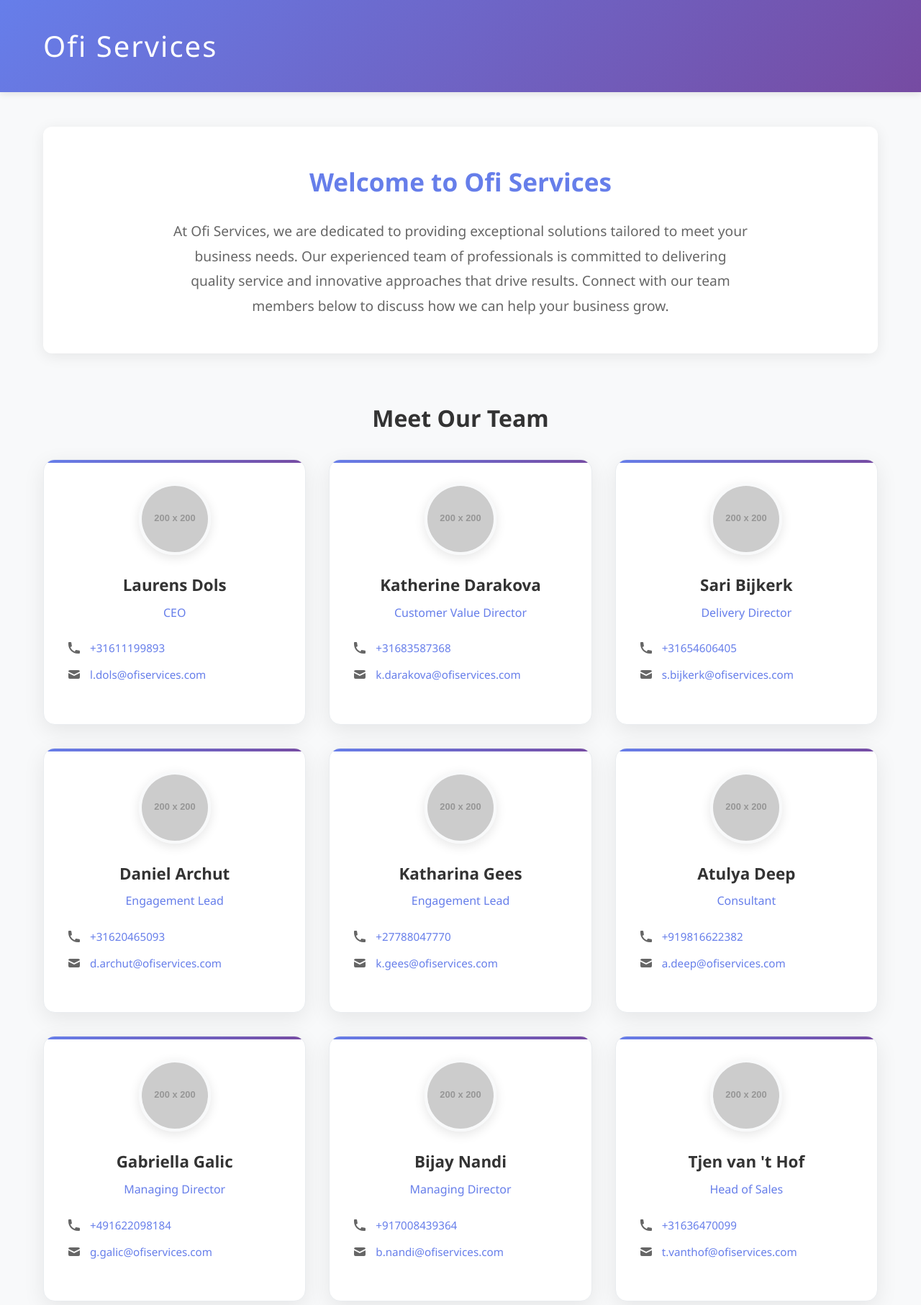
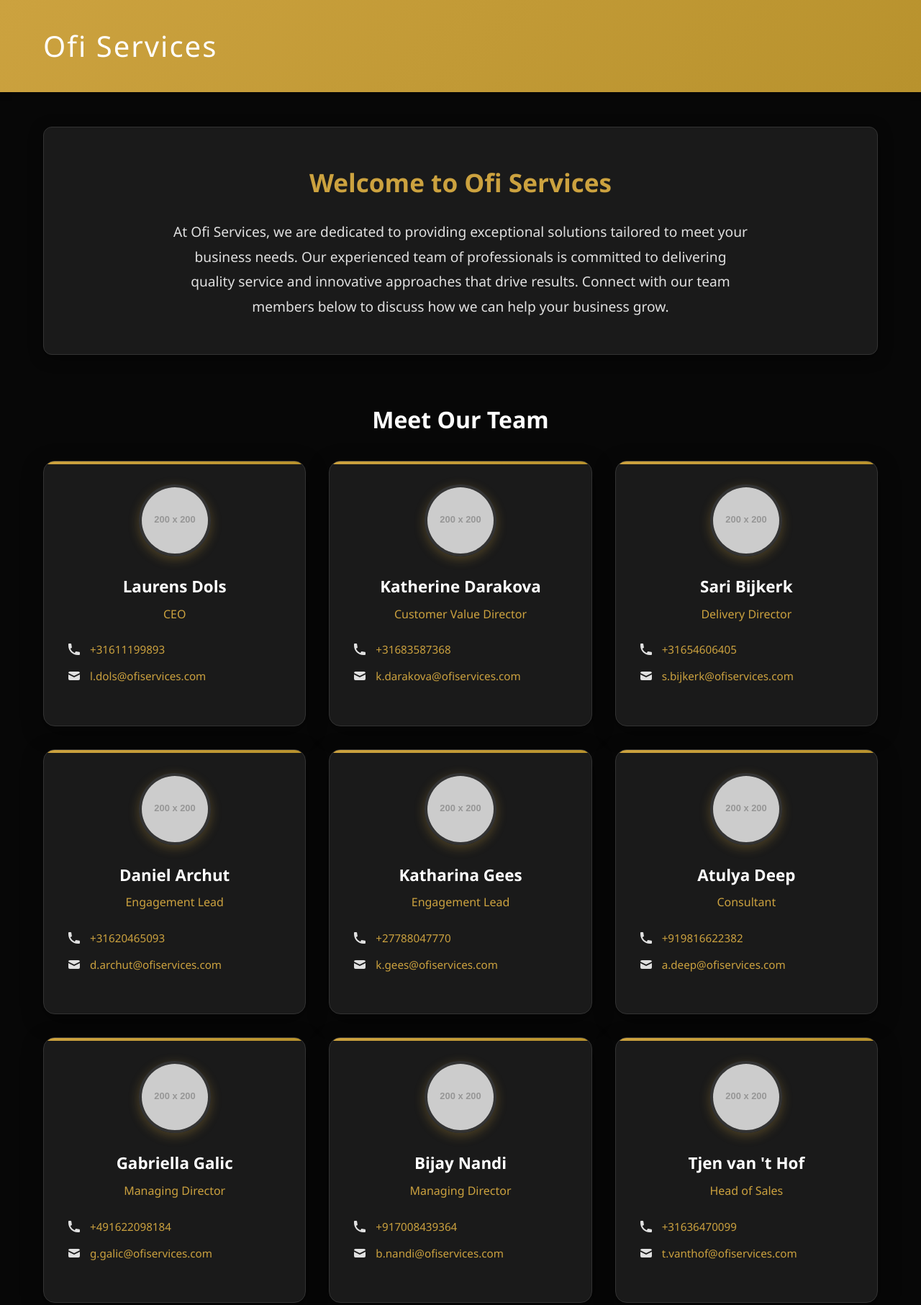
Before and after one commit to Ofi-Services/celosphere-atendees-site, a plain HTML site: page site/index.html in a window 1280 px wide. Shown: the top 1813 px of the page at 72% size. Drawn offline with Linux system fonts and the light colour scheme; placeholder pictures from the web are drawn by us.

Commit message:
Update asset documentation and improve image handling for Ofi Services website

```diff
--- a/site/index.html
+++ b/site/index.html
@@ -11,7 +11,7 @@
         <div class="container">
             <div class="logo-section">
                 <!-- Logo will be added here when provided -->
-                <img src="assets/ofi-logo.png" alt="Ofi Services" class="logo" id="ofi-logo">
+                <img src="assets/images/logos/ofi-logo.png" alt="Ofi Services" class="logo" id="ofi-logo">
                 <h1 class="company-name">Ofi Services</h1>
             </div>
         </div>
--- a/site/script.js
+++ b/site/script.js
@@ -6,7 +6,7 @@ const attendeesData = [
         jobTitle: "CEO",
         phone: "+31611199893",
         email: "l.dols@ofiservices.com",
-        profilePhoto: "https://via.placeholder.com/200x200/667eea/white?text=LD"
+        profilePhoto: "https://via.placeholder.com/200x200/cca23f/070707?text=LD"
     },
     {
         id: 2,
@@ -14,7 +14,7 @@ const attendeesData = [
         jobTitle: "Customer Value Director",
         phone: "+31683587368",
         email: "k.darakova@ofiservices.com",
-        profilePhoto: "https://via.placeholder.com/200x200/764ba2/white?text=KD"
+        profilePhoto: "https://via.placeholder.com/200x200/b8922d/070707?text=KD"
     },
     {
         id: 3,
@@ -22,7 +22,7 @@ const attendeesData = [
         jobTitle: "Delivery Director",
         phone: "+31654606405",
         email: "s.bijkerk@ofiservices.com",
-        profilePhoto: "https://via.placeholder.com/200x200/667eea/white?text=SB"
+        profilePhoto: "https://via.placeholder.com/200x200/cca23f/070707?text=SB"
     },
     {
         id: 4,
@@ -30,7 +30,7 @@ const attendeesData = [
         jobTitle: "Engagement Lead",
         phone: "+31620465093",
         email: "d.archut@ofiservices.com",
-        profilePhoto: "https://via.placeholder.com/200x200/764ba2/white?text=DA"
+        profilePhoto: "https://via.placeholder.com/200x200/b8922d/070707?text=DA"
     },
     {
         id: 5,
@@ -38,7 +38,7 @@ const attendeesData = [
         jobTitle: "Engagement Lead",
         phone: "+27788047770",
         email: "k.gees@ofiservices.com",
-        profilePhoto: "https://via.placeholder.com/200x200/667eea/white?text=KG"
+        profilePhoto: "https://via.placeholder.com/200x200/cca23f/070707?text=KG"
     },
     {
         id: 6,
@@ -46,7 +46,7 @@ const attendeesData = [
         jobTitle: "Consultant",
         phone: "+919816622382",
         email: "a.deep@ofiservices.com",
-        profilePhoto: "https://via.placeholder.com/200x200/764ba2/white?text=AD"
+        profilePhoto: "https://via.placeholder.com/200x200/b8922d/070707?text=AD"
     },
     {
         id: 7,
@@ -54,7 +54,7 @@ const attendeesData = [
         jobTitle: "Managing Director",
         phone: "+491622098184",
         email: "g.galic@ofiservices.com",
-        profilePhoto: "https://via.placeholder.com/200x200/667eea/white?text=GG"
+        profilePhoto: "https://via.placeholder.com/200x200/cca23f/070707?text=GG"
     },
     {
         id: 8,
@@ -62,7 +62,7 @@ const attendeesData = [
         jobTitle: "Managing Director",
         phone: "+917008439364",
         email: "b.nandi@ofiservices.com",
-        profilePhoto: "https://via.placeholder.com/200x200/764ba2/white?text=BN"
+        profilePhoto: "https://via.placeholder.com/200x200/b8922d/070707?text=BN"
     },
     {
         id: 9,
@@ -70,7 +70,7 @@ const attendeesData = [
         jobTitle: "Head of Sales",
         phone: "+31636470099",
         email: "t.vanthof@ofiservices.com",
-        profilePhoto: "https://via.placeholder.com/200x200/667eea/white?text=TH"
+        profilePhoto: "https://via.placeholder.com/200x200/cca23f/070707?text=TH"
     },
     {
         id: 10,
@@ -78,7 +78,7 @@ const attendeesData = [
         jobTitle: "Head of Delivery",
         phone: "+31612954847",
         email: "j.rook@ofiservices.com",
-        profilePhoto: "https://via.placeholder.com/200x200/764ba2/white?text=JR"
+        profilePhoto: "https://via.placeholder.com/200x200/b8922d/070707?text=JR"
     },
     {
         id: 11,
@@ -86,7 +86,7 @@ const attendeesData = [
         jobTitle: "Head of Delivery LATAM",
         phone: "+573105874368",
         email: "k.garavito@ofiservices.com",
-        profilePhoto: "https://via.placeholder.com/200x200/667eea/white?text=KG"
+        profilePhoto: "https://via.placeholder.com/200x200/cca23f/070707?text=KG"
     },
     {
         id: 12,
@@ -94,7 +94,7 @@ const attendeesData = [
         jobTitle: "CFO",
         phone: "+31621925179",
         email: "j.obdam@ofiservices.com",
-        profilePhoto: "https://via.placeholder.com/200x200/764ba2/white?text=JO"
+        profilePhoto: "https://via.placeholder.com/200x200/b8922d/070707?text=JO"
     },
     {
         id: 13,
@@ -102,7 +102,7 @@ const attendeesData = [
         jobTitle: "Consultant",
         phone: "+573178071274",
         email: "l.yepes@ofiservices.com",
-        profilePhoto: "https://via.placeholder.com/200x200/667eea/white?text=LY"
+        profilePhoto: "https://via.placeholder.com/200x200/cca23f/070707?text=LY"
     },
     {
         id: 14,
@@ -110,7 +110,7 @@ const attendeesData = [
         jobTitle: "Consultant",
         phone: "+31650170931",
         email: "c.caprini@ofiservices.com",
-        profilePhoto: "https://via.placeholder.com/200x200/764ba2/white?text=CC"
+        profilePhoto: "https://via.placeholder.com/200x200/b8922d/070707?text=CC"
     },
     {
         id: 15,
@@ -118,7 +118,7 @@ const attendeesData = [
         jobTitle: "Consultant",
         phone: "+31634117043",
         email: "o.amin@ofiservices.com",
-        profilePhoto: "https://via.placeholder.com/200x200/667eea/white?text=OA"
+        profilePhoto: "https://via.placeholder.com/200x200/cca23f/070707?text=OA"
     },
     {
         id: 16,
@@ -126,7 +126,7 @@ const attendeesData = [
         jobTitle: "Consultant",
         phone: "Contact via email",
         email: "l.hagn@ofiservices.com",
-        profilePhoto: "https://via.placeholder.com/200x200/764ba2/white?text=LH"
+        profilePhoto: "https://via.placeholder.com/200x200/b8922d/070707?text=LH"
     }
 ];
 
@@ -146,7 +146,7 @@ function createAttendeeCard(attendee) {
 
     card.innerHTML = `
         <img src="${attendee.profilePhoto}" alt="${attendee.name}" class="profile-photo"
-             onerror="this.src='https://via.placeholder.com/200x200/cccccc/white?text=${attendee.name.split(' ').map(n => n[0]).join('')}'">
+             onerror="this.src='https://via.placeholder.com/200x200/cca23f/070707?text=${attendee.name.split(' ').map(n => n[0]).join('')}'">
         <h3 class="attendee-name">${attendee.name}</h3>
         <p class="attendee-job-title">${attendee.jobTitle}</p>
 
--- a/site/styles.css
+++ b/site/styles.css
@@ -8,8 +8,8 @@
 body {
     font-family: 'Segoe UI', Tahoma, Geneva, Verdana, sans-serif;
     line-height: 1.6;
-    color: #333;
-    background-color: #f8f9fa;
+    color: white;
+    background-color: #070707;
 }
 
 .container {
@@ -20,10 +20,10 @@ body {
 
 /* Header Styles */
 .header {
-    background: linear-gradient(135deg, #667eea 0%, #764ba2 100%);
+    background: linear-gradient(135deg, #cca23f 0%, #b8922d 100%);
     color: white;
     padding: 2rem 0;
-    box-shadow: 0 2px 10px rgba(0,0,0,0.1);
+    box-shadow: 0 2px 10px rgba(0,0,0,0.3);
 }
 
 .logo-section {
@@ -51,14 +51,15 @@ body {
 .intro-section {
     text-align: center;
     margin-bottom: 4rem;
-    background: white;
+    background: #1a1a1a;
     padding: 3rem;
     border-radius: 12px;
-    box-shadow: 0 4px 20px rgba(0,0,0,0.08);
+    box-shadow: 0 4px 20px rgba(0,0,0,0.4);
+    border: 1px solid #333;
 }
 
 .intro-section h2 {
-    color: #667eea;
+    color: #cca23f;
     font-size: 2.2rem;
     margin-bottom: 1.5rem;
     font-weight: 600;
@@ -67,7 +68,7 @@ body {
 .intro-text {
     font-size: 1.2rem;
     line-height: 1.8;
-    color: #666;
+    color: #e0e0e0;
     max-width: 800px;
     margin: 0 auto;
 }
@@ -78,7 +79,7 @@ body {
 }
 
 .attendees-section h2 {
-    color: #333;
+    color: white;
     font-size: 2rem;
     margin-bottom: 2rem;
     text-align: center;
@@ -95,12 +96,12 @@ body {
 
 /* Attendee Card */
 .attendee-card {
-    background: white;
+    background: #1a1a1a;
     border-radius: 16px;
     padding: 2rem;
-    box-shadow: 0 8px 30px rgba(0,0,0,0.08);
+    box-shadow: 0 8px 30px rgba(0,0,0,0.4);
     transition: all 0.3s ease;
-    border: 1px solid #e9ecef;
+    border: 1px solid #333;
     position: relative;
     overflow: hidden;
 }
@@ -112,12 +113,13 @@ body {
     left: 0;
     right: 0;
     height: 4px;
-    background: linear-gradient(135deg, #667eea 0%, #764ba2 100%);
+    background: linear-gradient(135deg, #cca23f 0%, #b8922d 100%);
 }
 
 .attendee-card:hover {
     transform: translateY(-8px);
-    box-shadow: 0 16px 40px rgba(0,0,0,0.12);
+    box-shadow: 0 16px 40px rgba(0,0,0,0.6);
+    border-color: #cca23f;
 }
 
 .profile-photo {
@@ -127,21 +129,21 @@ body {
     object-fit: cover;
     margin: 0 auto 1.5rem;
     display: block;
-    border: 4px solid #f8f9fa;
-    box-shadow: 0 4px 15px rgba(0,0,0,0.1);
+    border: 4px solid #333;
+    box-shadow: 0 4px 15px rgba(204, 162, 63, 0.3);
 }
 
 .attendee-name {
     font-size: 1.4rem;
     font-weight: 600;
-    color: #333;
+    color: white;
     margin-bottom: 0.5rem;
     text-align: center;
 }
 
 .attendee-job-title {
     font-size: 1rem;
-    color: #667eea;
+    color: #cca23f;
     margin-bottom: 1.5rem;
     text-align: center;
     font-weight: 500;
@@ -156,7 +158,7 @@ body {
     align-items: center;
     margin-bottom: 0.8rem;
     font-size: 0.95rem;
-    color: #666;
+    color: #e0e0e0;
 }
 
 .contact-icon {
@@ -167,19 +169,19 @@ body {
 }
 
 .contact-link {
-    color: #667eea;
+    color: #cca23f;
     text-decoration: none;
     transition: color 0.3s ease;
 }
 
 .contact-link:hover {
-    color: #764ba2;
+    color: #ddb752;
     text-decoration: underline;
 }
 
 /* Request Meeting Button */
 .request-meeting-btn {
-    background: linear-gradient(135deg, #667eea 0%, #764ba2 100%);
+    background: linear-gradient(135deg, #cca23f 0%, #b8922d 100%);
     color: white;
     border: none;
     padding: 12px 24px;
@@ -192,13 +194,13 @@ body {
     text-decoration: none;
     display: inline-block;
     text-align: center;
-    box-shadow: 0 4px 15px rgba(102, 126, 234, 0.3);
+    box-shadow: 0 4px 15px rgba(204, 162, 63, 0.3);
 }
 
 .request-meeting-btn:hover {
     transform: translateY(-2px);
-    box-shadow: 0 6px 20px rgba(102, 126, 234, 0.4);
-    background: linear-gradient(135deg, #764ba2 0%, #667eea 100%);
+    box-shadow: 0 6px 20px rgba(204, 162, 63, 0.4);
+    background: linear-gradient(135deg, #ddb752 0%, #cca23f 100%);
 }
 
 .request-meeting-btn:active {
@@ -207,11 +209,12 @@ body {
 
 /* Footer */
 .footer {
-    background: #333;
-    color: white;
+    background: #000;
+    color: #e0e0e0;
     text-align: center;
     padding: 2rem 0;
     margin-top: 4rem;
+    border-top: 1px solid #333;
 }
 
 /* Responsive Design */
@@ -275,7 +278,7 @@ body {
 .loading {
     text-align: center;
     padding: 3rem;
-    color: #666;
+    color: #cca23f;
     font-size: 1.1rem;
 }
 
```
Also changed, not shown: 4 other files.
